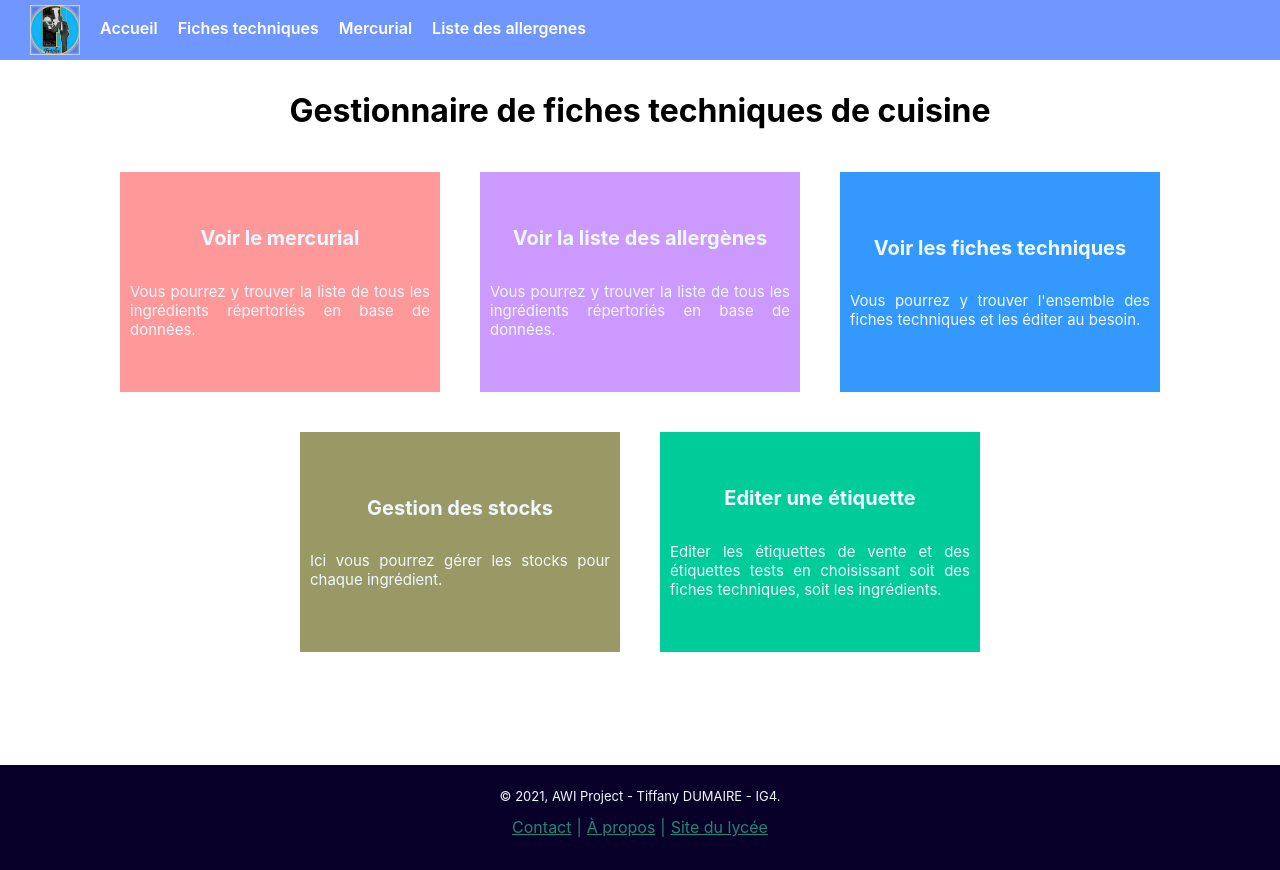
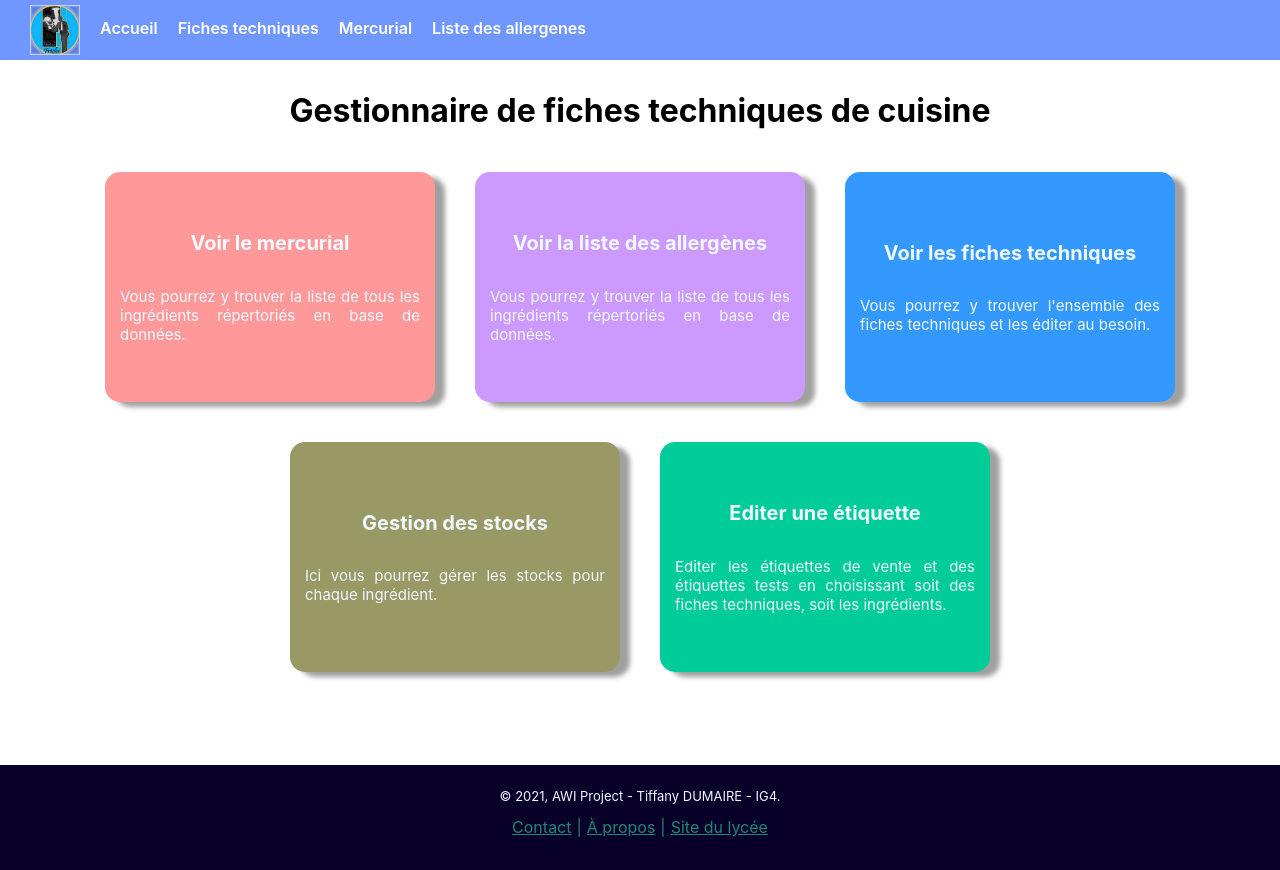
Before and after one commit to tiffany-dumaire/front_projet_awi, a React (Create React App) app: page /accueil in a window 1280 px wide. Built offline with nearby package versions, Linux system fonts and the light colour scheme.

Commit message:
dashbord css

```diff
--- a/src/components/dashbord/card/DashboardCard.module.css
+++ b/src/components/dashbord/card/DashboardCard.module.css
@@ -4,9 +4,11 @@
     flex-direction: column;
     width: 300px;
     height: 200px;
-    padding: 10px;
+    padding: 15px;
     margin: 20px;
     justify-content: center;
+    border-radius: 15px;
+    box-shadow: 10px 5px 5px rgb(160, 160, 160);
 }
 
 .title {
```
